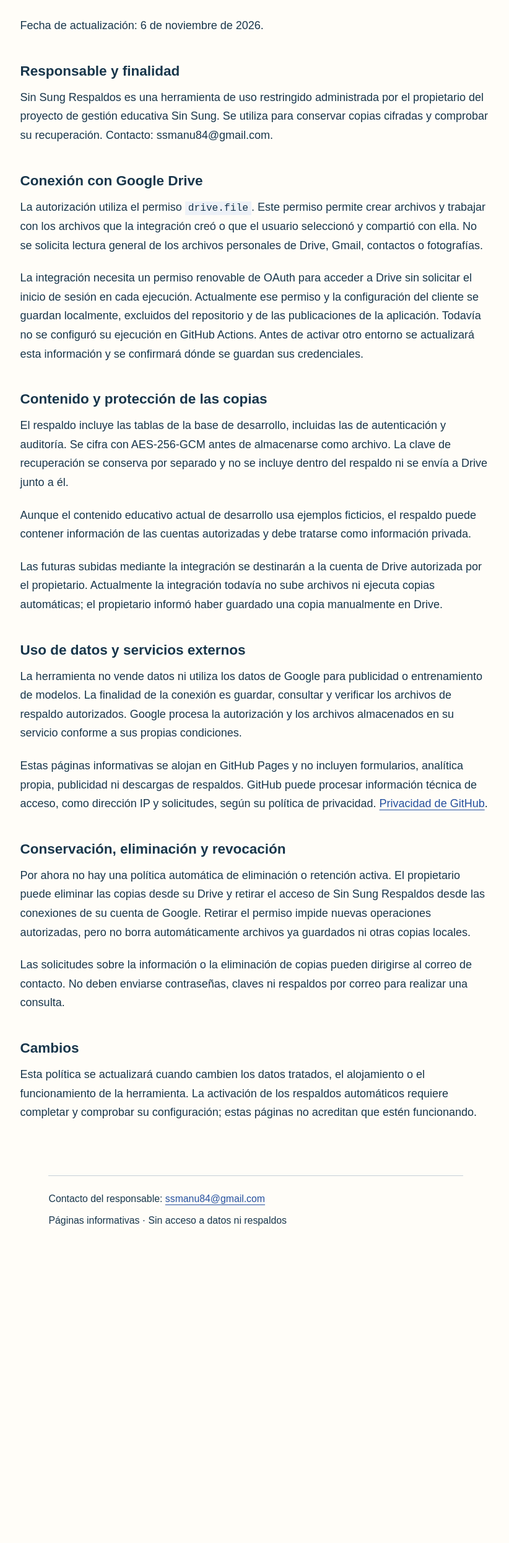
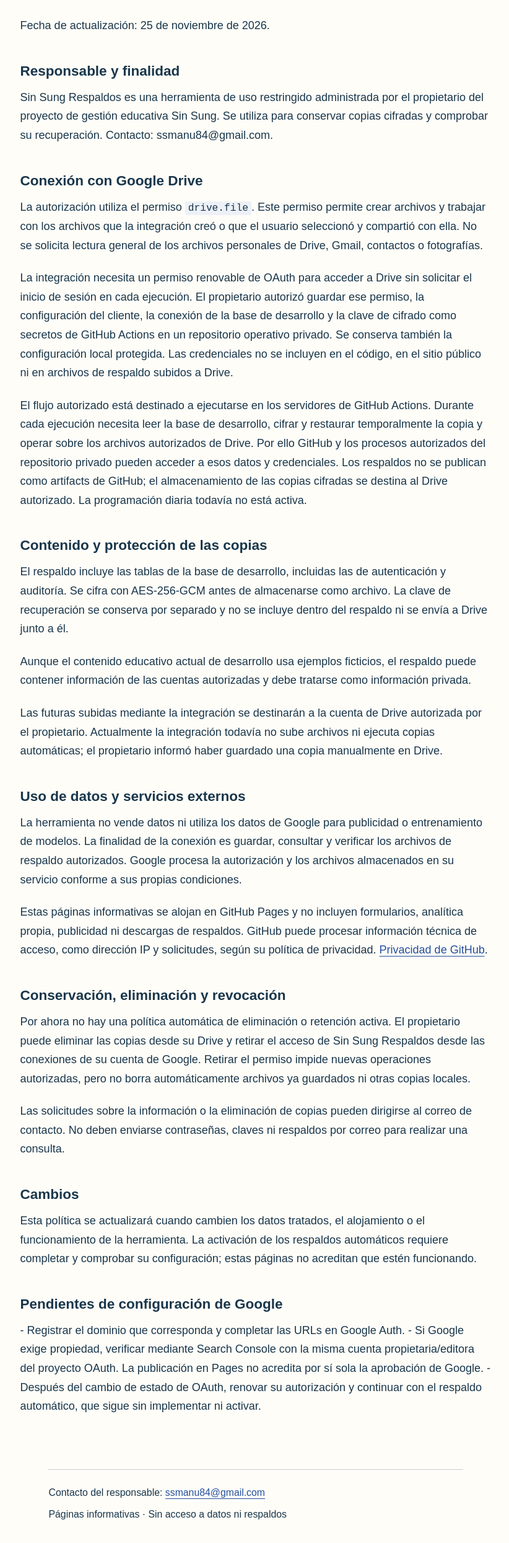
Before and after one commit to ssmanu84/sin-sung-respaldos-info, a plain HTML site: page privacidad/index.html in a window 1280 px wide. Shown: the part 279-2768 px from the top of the page at 62% size, without its empty margins (227-1049 px from the left). Before the commit the page ends 2294 px from the top, so only its background shows below. Drawn offline with Linux system fonts and the light colour scheme.

Commit message:
Informar del procesamiento autorizado de respaldos en GitHub Actions

```diff
--- a/privacidad/index.html
+++ b/privacidad/index.html
@@ -1,12 +1,13 @@
 <!doctype html>
 <html lang="es"><head><meta charset="utf-8"><meta name="viewport" content="width=device-width, initial-scale=1"><meta name="description" content="Información y privacidad de la herramienta privada Sin Sung Respaldos."><meta name="referrer" content="strict-origin-when-cross-origin"><title>Privacidad · Sin Sung Respaldos</title><link rel="stylesheet" href="../styles.css"></head>
 <body><a class="skip" href="#contenido">Ir al contenido</a><header><a class="brand" href="../">Sin Sung Respaldos</a><nav aria-label="Información"><a href="../" >Presentación</a><a href="../privacidad/" aria-current="page">Privacidad</a></nav></header><main id="contenido"><h1>Privacidad de Sin Sung Respaldos</h1>
-<p>Fecha de actualización: 6 de noviembre de 2026.</p>
+<p>Fecha de actualización: 25 de noviembre de 2026.</p>
 <h2>Responsable y finalidad</h2>
 <p>Sin Sung Respaldos es una herramienta de uso restringido administrada por el propietario del proyecto de gestión educativa Sin Sung. Se utiliza para conservar copias cifradas y comprobar su recuperación. Contacto: ssmanu84@gmail.com.</p>
 <h2>Conexión con Google Drive</h2>
 <p>La autorización utiliza el permiso <code>drive.file</code>. Este permiso permite crear archivos y trabajar con los archivos que la integración creó o que el usuario seleccionó y compartió con ella. No se solicita lectura general de los archivos personales de Drive, Gmail, contactos o fotografías.</p>
-<p>La integración necesita un permiso renovable de OAuth para acceder a Drive sin solicitar el inicio de sesión en cada ejecución. Actualmente ese permiso y la configuración del cliente se guardan localmente, excluidos del repositorio y de las publicaciones de la aplicación. Todavía no se configuró su ejecución en GitHub Actions. Antes de activar otro entorno se actualizará esta información y se confirmará dónde se guardan sus credenciales.</p>
+<p>La integración necesita un permiso renovable de OAuth para acceder a Drive sin solicitar el inicio de sesión en cada ejecución. El propietario autorizó guardar ese permiso, la configuración del cliente, la conexión de la base de desarrollo y la clave de cifrado como secretos de GitHub Actions en un repositorio operativo privado. Se conserva también la configuración local protegida. Las credenciales no se incluyen en el código, en el sitio público ni en archivos de respaldo subidos a Drive.</p>
+<p>El flujo autorizado está destinado a ejecutarse en los servidores de GitHub Actions. Durante cada ejecución necesita leer la base de desarrollo, cifrar y restaurar temporalmente la copia y operar sobre los archivos autorizados de Drive. Por ello GitHub y los procesos autorizados del repositorio privado pueden acceder a esos datos y credenciales. Los respaldos no se publican como artifacts de GitHub; el almacenamiento de las copias cifradas se destina al Drive autorizado. La programación diaria todavía no está activa.</p>
 <h2>Contenido y protección de las copias</h2>
 <p>El respaldo incluye las tablas de la base de desarrollo, incluidas las de autenticación y auditoría. Se cifra con AES-256-GCM antes de almacenarse como archivo. La clave de recuperación se conserva por separado y no se incluye dentro del respaldo ni se envía a Drive junto a él.</p>
 <p>Aunque el contenido educativo actual de desarrollo usa ejemplos ficticios, el respaldo puede contener información de las cuentas autorizadas y debe tratarse como información privada.</p>
@@ -18,4 +19,8 @@
 <p>Por ahora no hay una política automática de eliminación o retención activa. El propietario puede eliminar las copias desde su Drive y retirar el acceso de Sin Sung Respaldos desde las conexiones de su cuenta de Google. Retirar el permiso impide nuevas operaciones autorizadas, pero no borra automáticamente archivos ya guardados ni otras copias locales.</p>
 <p>Las solicitudes sobre la información o la eliminación de copias pueden dirigirse al correo de contacto. No deben enviarse contraseñas, claves ni respaldos por correo para realizar una consulta.</p>
 <h2>Cambios</h2>
-<p>Esta política se actualizará cuando cambien los datos tratados, el alojamiento o el funcionamiento de la herramienta. La activación de los respaldos automáticos requiere completar y comprobar su configuración; estas páginas no acreditan que estén funcionando.</p></main><footer><p>Contacto del responsable: <a href="mailto:ssmanu84@gmail.com">ssmanu84@gmail.com</a></p><p>Páginas informativas · Sin acceso a datos ni respaldos</p></footer></body></html>
+<p>Esta política se actualizará cuando cambien los datos tratados, el alojamiento o el funcionamiento de la herramienta. La activación de los respaldos automáticos requiere completar y comprobar su configuración; estas páginas no acreditan que estén funcionando.</p>
+<h2>Pendientes de configuración de Google</h2>
+<p>- Registrar el dominio que corresponda y completar las URLs en Google Auth.
+- Si Google exige propiedad, verificar mediante Search Console con la misma cuenta propietaria/editora del proyecto OAuth. La publicación en Pages no acredita por sí sola la aprobación de Google.
+- Después del cambio de estado de OAuth, renovar su autorización y continuar con el respaldo automático, que sigue sin implementar ni activar.</p></main><footer><p>Contacto del responsable: <a href="mailto:ssmanu84@gmail.com">ssmanu84@gmail.com</a></p><p>Páginas informativas · Sin acceso a datos ni respaldos</p></footer></body></html>
```
